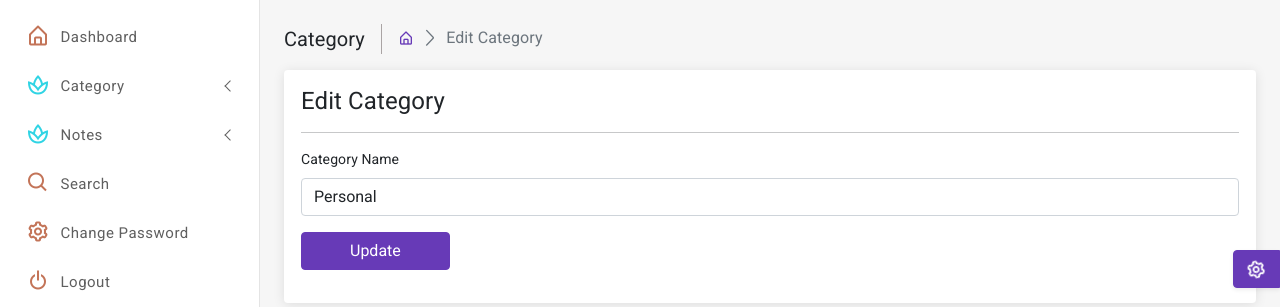
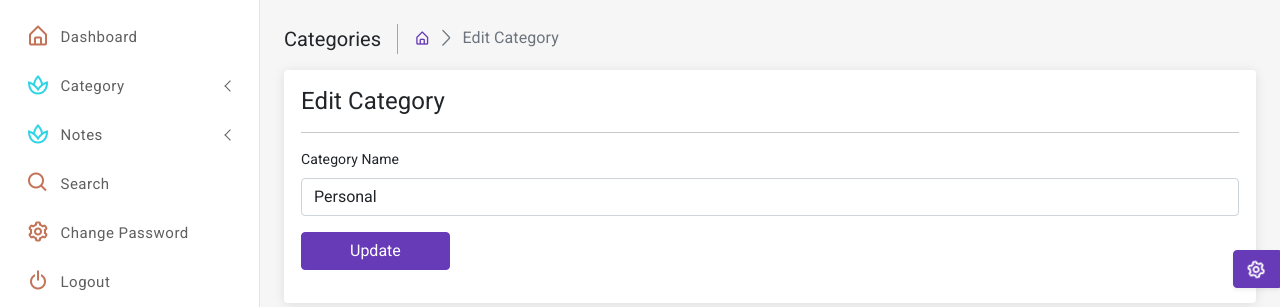
Before and after one commit to Nithin070245/E-diarymangement, a Django app: page /editCategory/1 in a window 1280 px wide. Shown: the part 70-377 px from the top of the page. Run offline with Django 3.2, Linux system fonts and the light colour scheme; a user stored in the database is signed in; data comes from the database, SQL or seed files in the repository; some libraries are stand-ins or nearby versions.

Commit message:
updating the project

```diff
--- a/eDiary/templates/editCategory.html
+++ b/eDiary/templates/editCategory.html
@@ -7,7 +7,7 @@
         <div class="page-content">
             <!--breadcrumb-->
             <div class="page-breadcrumb d-none d-sm-flex align-items-center mb-3">
-                <div class="breadcrumb-title pe-3">Category</div>
+                <div class="breadcrumb-title pe-3">Categories</div>
                 <div class="ps-3">
                     <nav aria-label="breadcrumb">
                         <ol class="breadcrumb mb-0 p-0">
```
